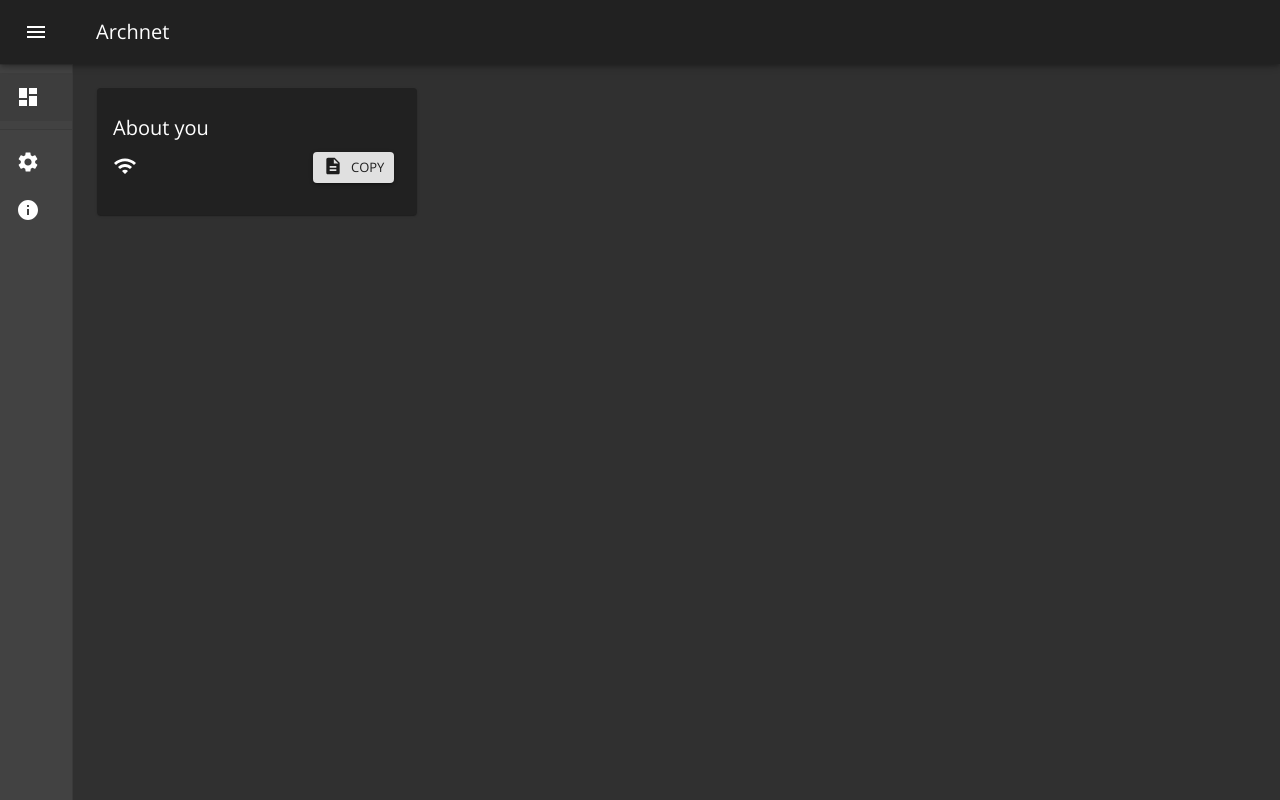
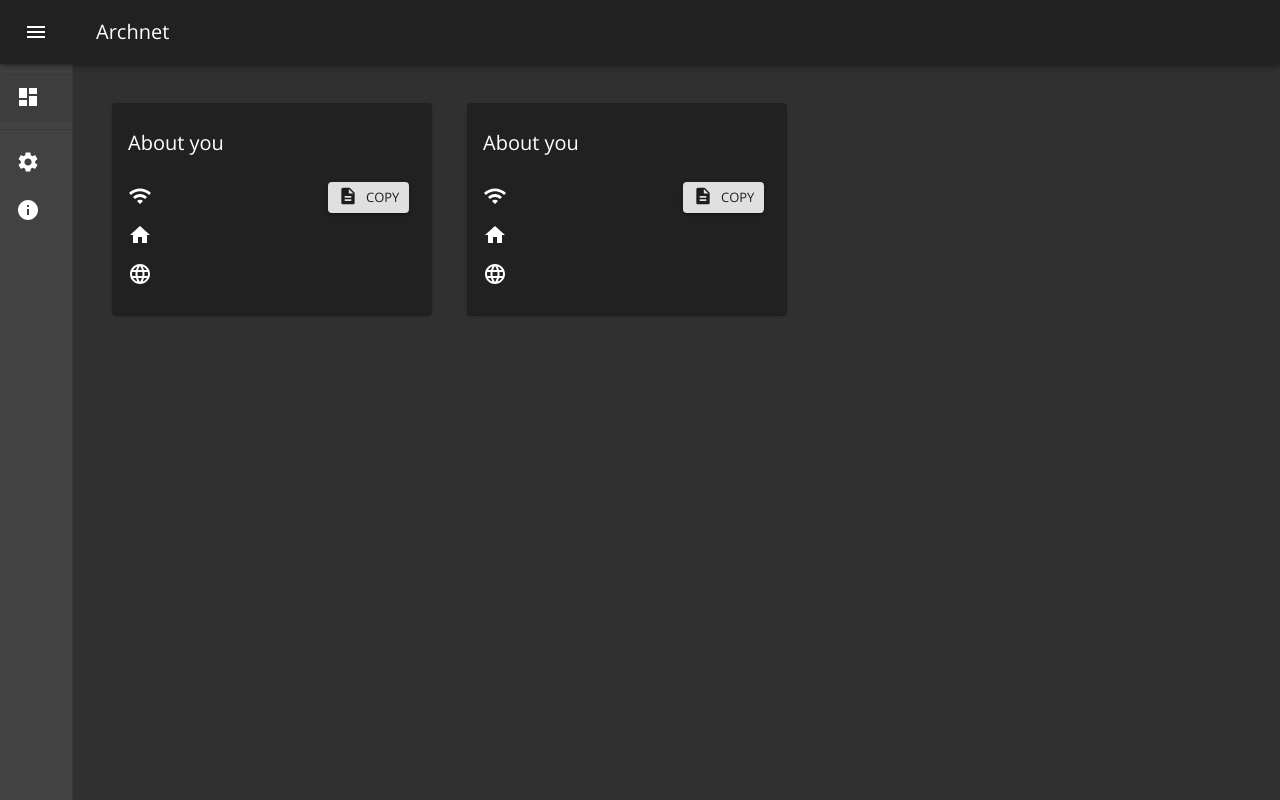
Before and after one commit to airscripts/archnet, a React (Create React App) app: page / in a window 1280 px wide. Built offline with nearby package versions, Linux system fonts and the light colour scheme; no server answers.

Commit message:
refactor(client): minor changes to AboutYou component

```diff
--- a/src/client/components/aboutYouComponent.tsx
+++ b/src/client/components/aboutYouComponent.tsx
@@ -21,6 +21,8 @@ import {
 import Description from "@material-ui/icons/Description";
 import Wifi from "@material-ui/icons/Wifi";
 import Done from "@material-ui/icons/Done";
+import Language from "@material-ui/icons/Language";
+import Home from "@material-ui/icons/Home";
 
 /**
  * Importing styles for apply styles to the components.
@@ -36,7 +38,6 @@ import copyToClipboard  from "../utils/copyToClipboard";
  * Importing transitions.
  */
 import Grow from "@material-ui/core/Grow";
-import Slide from "@material-ui/core/Slide";
 
 /**
  * This function declares AboutYouComponent that
@@ -47,9 +48,12 @@ function AboutYou(aboutRoot: any) {
   const [copyState, setCopyState] = React.useState(false);
 
   return (
-    <Slide direction="up" in={true} mountOnEnter unmountOnExit {...(true ? {timeout: 750} : {})}>
     <Paper className={classes.paper}>
-        <Typography variant="h6" component="h3">
+      {/*
+        * About You Paper, that display information about your
+        * IP Address, Country and CC.
+        */}
+      <Typography variant="h6" component="h3" className={classes.aboutTypography}>
         About you
       </Typography>
 
@@ -96,8 +100,31 @@ function AboutYou(aboutRoot: any) {
           </Button>
         </Grid>
       </Grid>
+
+      <Grid container>
+        <Grid item xs={2}>
+          <Home className={classes.homeIcon} />
+        </Grid>
+
+        <Grid item xs={6}>
+          <Typography component="p" className={classes.countryTypography}>
+            <span>{aboutRoot.aboutRoot.dashboardRoot.country}</span>
+          </Typography>
+        </Grid>
+      </Grid>
+
+      <Grid container>
+        <Grid item xs={2}>
+          <Language className={classes.wifiIcon} />
+        </Grid>
+
+        <Grid item xs={6}>
+          <Typography component="p" className={classes.ipTypography}>
+            <span>{aboutRoot.aboutRoot.dashboardRoot.cc}</span>
+          </Typography>
+        </Grid>
+      </Grid>
     </Paper>
-    </Slide>
   );
 }
 
--- a/src/client/containers/dashboardComponent.tsx
+++ b/src/client/containers/dashboardComponent.tsx
@@ -19,6 +19,8 @@ import {
   ListItem,
   ListItemIcon,
   ListItemText,
+  Slide,
+  Grid
 } from "@material-ui/core";
 
 /**
@@ -142,10 +144,20 @@ function DashboardComponent(dashboardRoot: any) {
       {/*
         * In here you find a paper that represents your IP Address.
         */}
-      <main className={classes.content}>
-        <div className={classes.toolbar} />
-        <AboutYou aboutRoot={dashboardRoot} />
-      </main>
+      <Slide direction="up" in={true} mountOnEnter unmountOnExit {...(true ? {timeout: 750} : {})}>
+        <main className={classes.content}>
+          <div className={classes.toolbar} />
+          <Grid container>
+            <Grid item xs={"auto"} className={classes.gridMargin}>
+              <AboutYou aboutRoot={dashboardRoot} />
+            </Grid>
+
+            <Grid item xs={"auto"} className={classes.gridMargin}>
+              <AboutYou aboutRoot={dashboardRoot} />
+            </Grid>
+          </Grid>
+        </main>
+      </Slide>
     </div>
   );
 }
--- a/src/client/styles/aboutYouStyles.tsx
+++ b/src/client/styles/aboutYouStyles.tsx
@@ -31,8 +31,20 @@ export const aboutYouStyles = makeStyles((theme: Theme) =>
       fontSize: 20,
     },
 
+    aboutTypography: {
+      marginBottom: 15,
+    },
+
     ipTypography: {
       marginTop: 11
+    },
+
+    countryTypography: {
+      marginTop: 2,
+    },
+
+    homeIcon: {
+      marginTop: 2,
     },
 
     wifiIcon: {
--- a/src/client/styles/dashboardStyles.tsx
+++ b/src/client/styles/dashboardStyles.tsx
@@ -87,5 +87,9 @@ export const dashboardStyles = makeStyles((theme: Theme) =>
       flexGrow: 1,
       padding: theme.spacing(3),
     },
+
+    gridMargin: {
+      margin: "15px 20px 20px 15px",
+    },
   }),
 );
```
Lines whose indentation alone changed are shown as unchanged.
